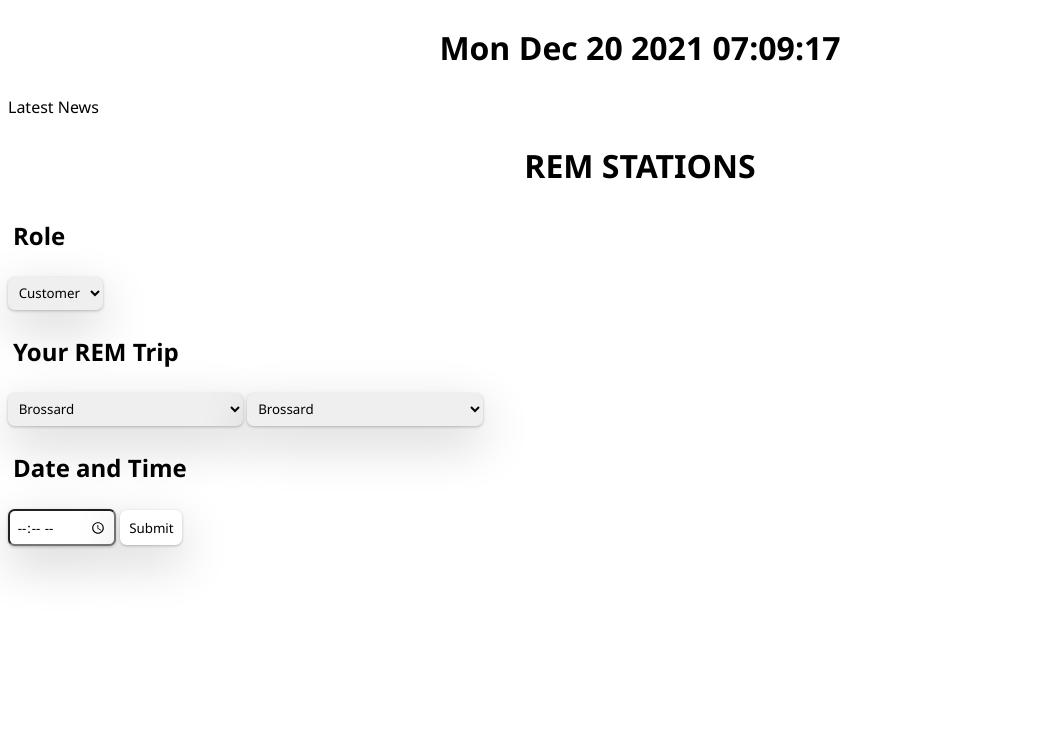
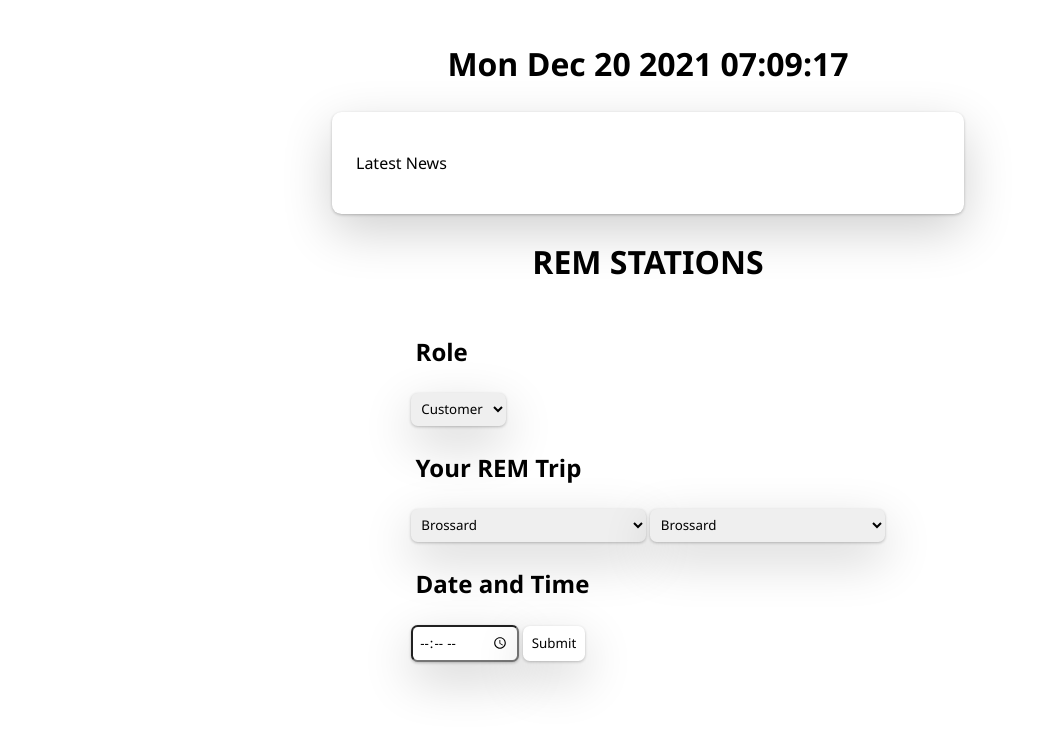
Before and after one commit to reshammoocheet/3W5_Moocheet_R, a plain HTML site: page website/index.html in a window 1280 px wide. Shown: the whole page, without its empty margins (0-1037 px from the left). Drawn offline with Linux system fonts and the light colour scheme; no server answers.

Commit message:
Formatted the news header

```diff
--- a/website/main.js
+++ b/website/main.js
@@ -7,7 +7,8 @@
 // Credit to inshortsapi.vercel.app.
 async function getNews() {
     let data = await (await fetch("https://inshortsapi.vercel.app/news?category=world")).json();
-    document.getElementById("news").getElementsByTagName("p")[1].innerHTML = data.data[0].content + " Written by: " + data.data[0].author;
+    document.getElementById("news").getElementsByTagName("p")[1].innerHTML = data.data[0].content
+    + "<br></br>Written by: " + data.data[0].author + ". Date: " + data.data[0].date.split(',')[0];
 }
 
 getNews();
--- a/website/styles.css
+++ b/website/styles.css
@@ -1,6 +1,23 @@
 * {
     box-sizing: border-box;
     font-family:'Segoe UI', Tahoma, Geneva, Verdana, sans-serif;
+}
+
+body {
+    padding: 0.5em;
+    display: flex;
+    flex-direction: column;
+    width: 100%;
+    align-items: center;
+}
+
+#news {
+    width: 50%;
+    text-align: justify;
+    font-family: Cambria, Cochin, Georgia, Times, 'Times New Roman', serif;
+    box-shadow: 0 1px 3px 0 rgba(0,0,0,0.24), 0 17px 50px 0 rgba(0,0,0,0.19);
+    padding: 1.5em;
+    border-radius: 0.6em;
 }
 
 li p {
```
